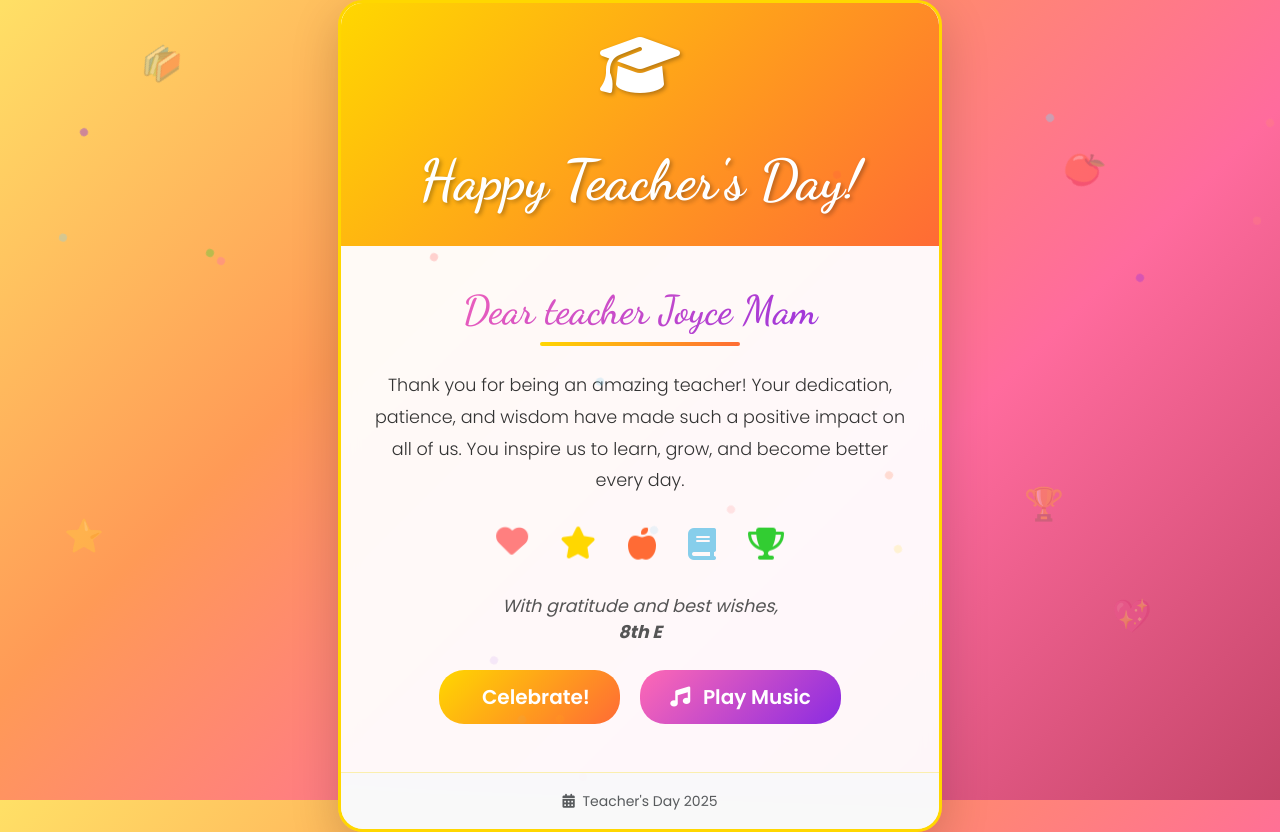
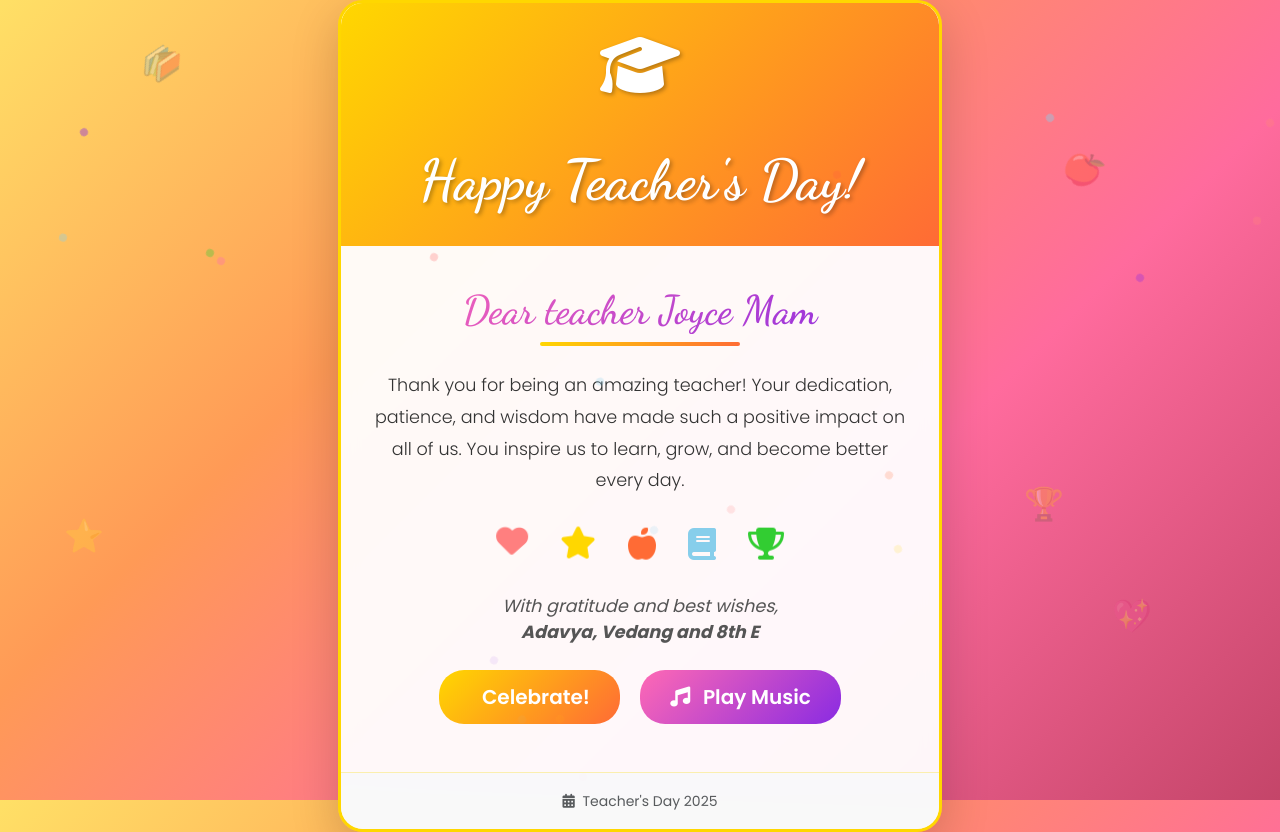
Before and after one commit to PixelPallete/JoyceMamCard, a Flask app: page / in a window 1280 px wide. Run offline with Flask 3, Linux system fonts and the light colour scheme.

Commit message:
Update greeting text to include new names
Modify the appreciation text in templates/index.html to reflect the names "Adavya, Vedang and 8th E".

Replit-Commit-Author: Agent
Replit-Commit-Session-Id: e91a9347-5825-40dc-a7b1-77c5b391f5df
Replit-Commit-Checkpoint-Type: full_checkpoint

```diff
--- a/templates/index.html
+++ b/templates/index.html
@@ -66,7 +66,7 @@
 
                             <p class="appreciation-text">
                                 With gratitude and best wishes,<br>
-                                <strong>8th E</strong>
+                                <strong>Adavya, Vedang and 8th E</strong>
                             </p>
                         </div>
 
```
